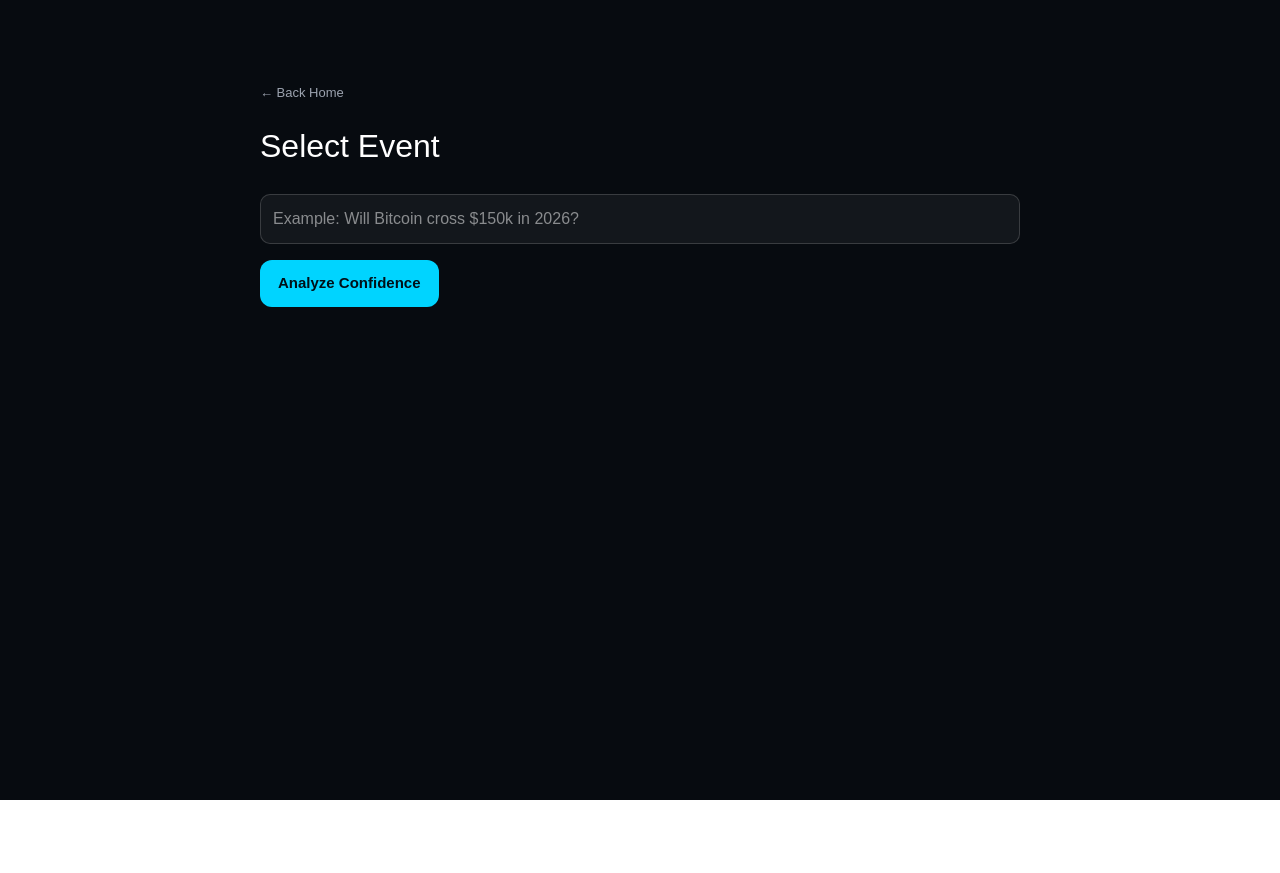
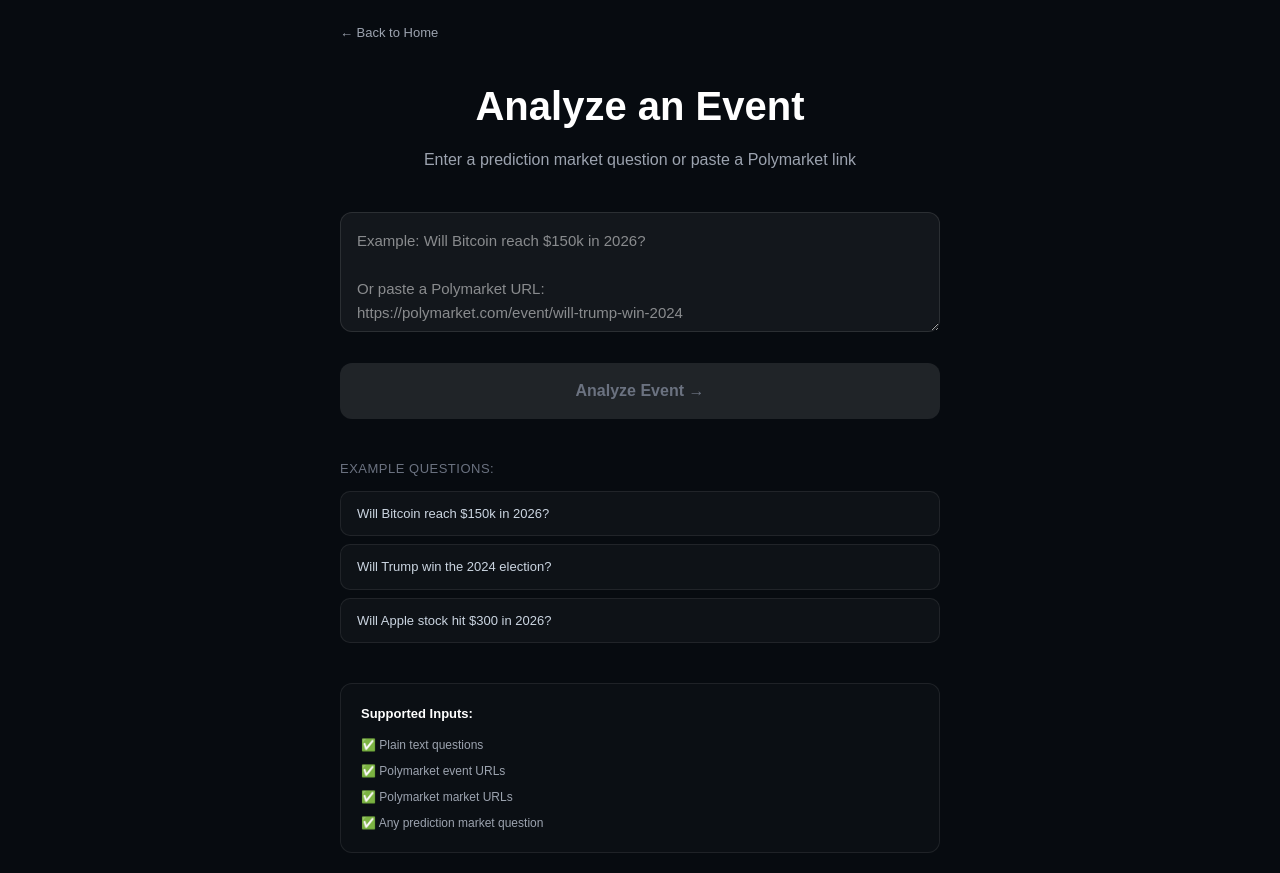
Before and after one commit to anujagadde18/tradedna, a Next.js app: page /event in a window 1280 px wide. Before the commit the page ends 800 px from the top, so only its background shows below. Built offline with nearby package versions, Linux system fonts and the light colour scheme.

Commit message:
Update page.tsx

```diff
--- a/app/event/page.tsx
+++ b/app/event/page.tsx
@@ -2,25 +2,170 @@
 
 import { useState } from "react";
 import { useRouter } from "next/navigation";
+import { extractEventFromUrl, isPolymarketUrl } from "@/lib/utils/urlParser";
 
 export default function EventPage() {
+  const [input, setInput] = useState("");
+  const [parsedEvent, setParsedEvent] = useState<string | null>(null);
   const router = useRouter();
-  const [event, setEvent] = useState("");
 
-  const goToScores = () => {
-    if (!event.trim()) return;
-    router.push(`/scores?event=${encodeURIComponent(event)}`);
-  };
+  function handleInputChange(value: string) {
+    setInput(value);
+
+    // Try to parse URL if it looks like a Polymarket link
+    if (isPolymarketUrl(value)) {
+      const extracted = extractEventFromUrl(value);
+      if (extracted) {
+        setParsedEvent(extracted);
+      } else {
+        setParsedEvent(null);
+      }
+    } else {
+      setParsedEvent(null);
+    }
+  }
+
+  function handleAnalyze() {
+    const eventToAnalyze = parsedEvent || input;
+    if (!eventToAnalyze.trim()) return;
+    router.push(`/scores?event=${encodeURIComponent(eventToAnalyze)}`);
+  }
+
+  function handleKeyPress(e: React.KeyboardEvent) {
+    if (e.key === "Enter") {
+      handleAnalyze();
+    }
+  }
 
   return (
-    <main style={{ minHeight: "100vh", background: "#070B10", color: "#fff" }}>
-      <div style={{ maxWidth: 800, margin: "0 auto", padding: "80px 20px" }}>
-        <a href="/" style={{ color: "#9CA3AF", fontSize: 13 }}>← Back Home</a>
-        <h1 style={{ fontSize: 32, marginTop: 18 }}>Select Event</h1>
-        <input value={event} onChange={(e) => setEvent(e.target.value)} placeholder="Example: Will Bitcoin cross $150k in 2026?" onKeyDown={(e) => { if (e.key === "Enter") goToScores(); }} style={{ marginTop: 24, width: "100%", padding: 12, borderRadius: 10, border: "1px solid rgba(255,255,255,0.16)", background: "rgba(255,255,255,0.05)", color: "#fff", fontSize: 16, outline: "none" }} />
-        <button onClick={goToScores} style={{ marginTop: 16, padding: "12px 18px", borderRadius: 12, background: "#00D4FF", color: "#001018", fontWeight: 700, border: "none", cursor: "pointer", fontSize: 15 }}>
-          Analyze Confidence
+    <main style={{ minHeight: "100vh", background: "#070B10", color: "#fff", display: "flex", alignItems: "center", justifyContent: "center", padding: 20 }}>
+      <div style={{ maxWidth: 600, width: "100%" }}>
+
+        {/* Back Link */}
+        <div style={{ marginBottom: 32 }}>
+          <a href="/" style={{ color: "#9CA3AF", fontSize: 13, textDecoration: "none" }}>← Back to Home</a>
+        </div>
+
+        {/* Title */}
+        <div style={{ marginBottom: 40, textAlign: "center" }}>
+          <h1 style={{ fontSize: 40, fontWeight: 900, marginBottom: 12 }}>Analyze an Event</h1>
+          <p style={{ fontSize: 16, color: "#9ca3af", margin: 0 }}>
+            Enter a prediction market question or paste a Polymarket link
+          </p>
+        </div>
+
+        {/* Input */}
+        <div style={{ marginBottom: 24 }}>
+          <textarea
+            value={input}
+            onChange={(e) => handleInputChange(e.target.value)}
+            onKeyPress={handleKeyPress}
+            placeholder="Example: Will Bitcoin reach $150k in 2026?
+
+Or paste a Polymarket URL:
+https://polymarket.com/event/will-trump-win-2024"
+            style={{
+              width: "100%",
+              minHeight: 120,
+              padding: 16,
+              fontSize: 15,
+              borderRadius: 12,
+              background: "rgba(255,255,255,0.05)",
+              border: "1px solid rgba(255,255,255,0.1)",
+              color: "#fff",
+              resize: "vertical",
+              fontFamily: "inherit",
+              lineHeight: 1.6,
+            }}
+          />
+
+          {/* URL Detected Message */}
+          {parsedEvent && (
+            <div style={{ marginTop: 12, padding: 12, background: "rgba(16, 185, 129, 0.1)", border: "1px solid rgba(16, 185, 129, 0.3)", borderRadius: 8 }}>
+              <div style={{ fontSize: 12, color: "#10b981", fontWeight: 600, marginBottom: 4 }}>
+                ✅ Polymarket URL Detected
+              </div>
+              <div style={{ fontSize: 13, color: "#cbd5e1" }}>
+                Extracted event: <strong>{parsedEvent}</strong>
+              </div>
+            </div>
+          )}
+        </div>
+
+        {/* Analyze Button */}
+        <button
+          onClick={handleAnalyze}
+          disabled={!input.trim()}
+          style={{
+            width: "100%",
+            padding: "16px 24px",
+            borderRadius: 12,
+            background: input.trim() ? "#00D4FF" : "rgba(255,255,255,0.1)",
+            border: "none",
+            color: input.trim() ? "#001018" : "#6b7280",
+            fontSize: 16,
+            fontWeight: 700,
+            cursor: input.trim() ? "pointer" : "not-allowed",
+            transition: "all 0.2s",
+          }}
+        >
+          {parsedEvent ? "Analyze Extracted Event →" : "Analyze Event →"}
         </button>
+
+        {/* Examples */}
+        <div style={{ marginTop: 40 }}>
+          <div style={{ fontSize: 13, color: "#6b7280", marginBottom: 12, textTransform: "uppercase", letterSpacing: "0.5px" }}>
+            Example Questions:
+          </div>
+          <div style={{ display: "grid", gap: 8 }}>
+            {[
+              "Will Bitcoin reach $150k in 2026?",
+              "Will Trump win the 2024 election?",
+              "Will Apple stock hit $300 in 2026?",
+            ].map((example, i) => (
+              <button
+                key={i}
+                onClick={() => {
+                  setInput(example);
+                  setParsedEvent(null);
+                }}
+                style={{
+                  padding: "12px 16px",
+                  borderRadius: 10,
+                  background: "rgba(255,255,255,0.03)",
+                  border: "1px solid rgba(255,255,255,0.08)",
+                  color: "#cbd5e1",
+                  fontSize: 13,
+                  textAlign: "left",
+                  cursor: "pointer",
+                  transition: "all 0.2s",
+                }}
+                onMouseEnter={(e) => {
+                  e.currentTarget.style.background = "rgba(255,255,255,0.06)";
+                  e.currentTarget.style.borderColor = "rgba(59, 130, 246, 0.4)";
+                }}
+                onMouseLeave={(e) => {
+                  e.currentTarget.style.background = "rgba(255,255,255,0.03)";
+                  e.currentTarget.style.borderColor = "rgba(255,255,255,0.08)";
+                }}
+              >
+                {example}
+              </button>
+            ))}
+          </div>
+        </div>
+
+        {/* Features */}
+        <div style={{ marginTop: 40, padding: 20, borderRadius: 12, background: "rgba(255,255,255,0.02)", border: "1px solid rgba(255,255,255,0.08)" }}>
+          <div style={{ fontSize: 13, fontWeight: 600, marginBottom: 12 }}>Supported Inputs:</div>
+          <div style={{ display: "grid", gap: 8, fontSize: 12, color: "#9ca3af" }}>
+            <div>✅ Plain text questions</div>
+            <div>✅ Polymarket event URLs</div>
+            <div>✅ Polymarket market URLs</div>
+            <div>✅ Any prediction market question</div>
+          </div>
+        </div>
+
       </div>
     </main>
   );
```
